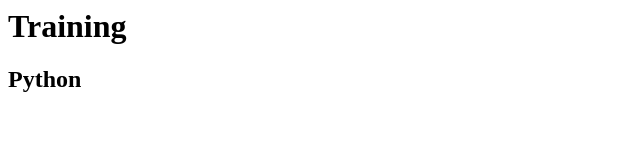
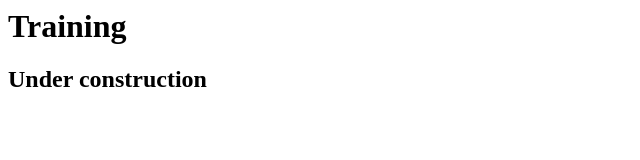
Before and after one commit to Milan-Brzon/Training, a plain HTML site: page index.html in a window 1280 px wide. Shown: the whole page, without its empty margins (0-640 px from the left). Drawn offline with Linux system fonts and the light colour scheme.

Commit message:
Update index.html

```diff
--- a/index.html
+++ b/index.html
@@ -1,3 +1,3 @@
 <h1>Training</h1>
 
-<h2>Python</h2>
+<h2>Under construction</h2>
```
